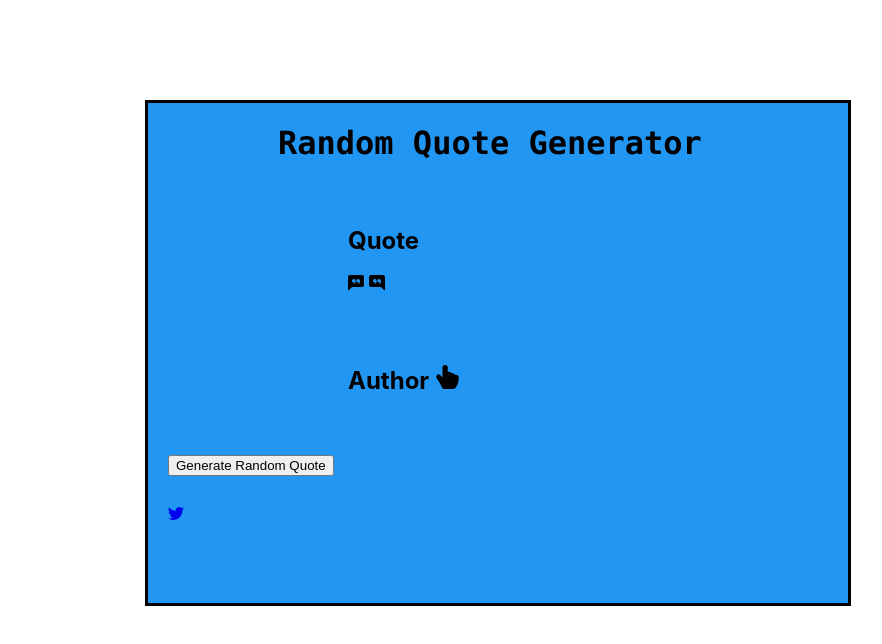
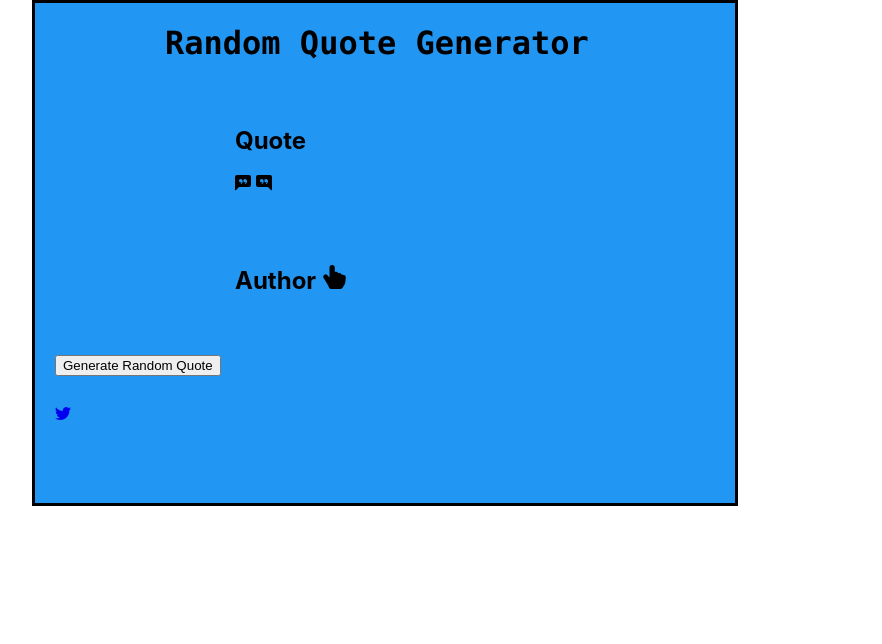
Before and after one commit to stephenwelch1927/Random-Quote-Generator, a React (Create React App) app: page / in a window 1280 px wide. Shown: the top 644 px of the page, without its empty margins (255-1137 px from the left). Built offline with nearby package versions, Linux system fonts and the light colour scheme.

Commit message:
Updated divs to pass testSuite

```diff
--- a/public/index.html
+++ b/public/index.html
@@ -23,12 +23,18 @@
       Unlike "/favicon.ico" or "favicon.ico", "%PUBLIC_URL%/favicon.ico" will
       work correctly both with client-side routing and a non-root public URL.
       Learn how to configure a non-root public URL by running `npm run build`.
-    --><script src="https://cdn.freecodecamp.org/testable-projects-fcc/v1/bundle.js"></script>
+    -->
     <title>React App</title>
   </head>
   <body>
     <noscript>You need to enable JavaScript to run this app.</noscript>
     <div id="root"></div>
+    <div id="quote-box" style="margin:auto">
+      <div id="text"></div>
+      <div id="author"></div>
+      <div id="new-quote"></div>
+      <div id="tweet-quote"></div>
+    </div>
     <!--
       This HTML file is a template.
       If you open it directly in the browser, you will see an empty page.
@@ -39,5 +45,6 @@
       To begin the development, run `npm start` or `yarn start`.
       To create a production bundle, use `npm run build` or `yarn build`.
     -->
+    <script src="https://cdn.freecodecamp.org/testable-projects-fcc/v1/bundle.js"></script>
   </body>
 </html>
--- a/src/components/quote.module.css
+++ b/src/components/quote.module.css
@@ -1,14 +1,13 @@
 .box{
-position: relative;
-left: 400px;
-top: 100px;
+margin:auto;
 border: solid;
 width: 500px;
 height: 300px;
-grid-template-columns: auto auto auto;
 background-color: #2196F3;
 padding: 100px;
+justify-content: center;
 }
+
 
 .card{
 position: relative;
--- a/src/components/quote1.js
+++ b/src/components/quote1.js
@@ -47,8 +47,8 @@ function ApiCall() {
         </h2>
         <p>{author}</p>
       </div>
-      <div id="tweet-one">
-        <a href="https://twitter.com/" target="_blank">
+      <div>
+        <a id="tweet-quote" href="https://twitter.com/intent/tweet" target="_blank">
           <BsTwitter className={back.icon} />
         </a>
       </div>
--- a/src/components/quoteBackground.js
+++ b/src/components/quoteBackground.js
@@ -14,7 +14,7 @@ class QuoteBackground extends React.Component {
 
   render() {
     return (
-      <div className={back.box}>
+      <div  className={back.box}>
         <h1 className={back.heading}>Random Quote Generator</h1>
 
         <ApiCall />
--- /dev/null
+++ b/src/components/quoteBox.css
@@ -0,0 +1,3 @@
+#quote-box {
+    margin: auto;
+}
```
